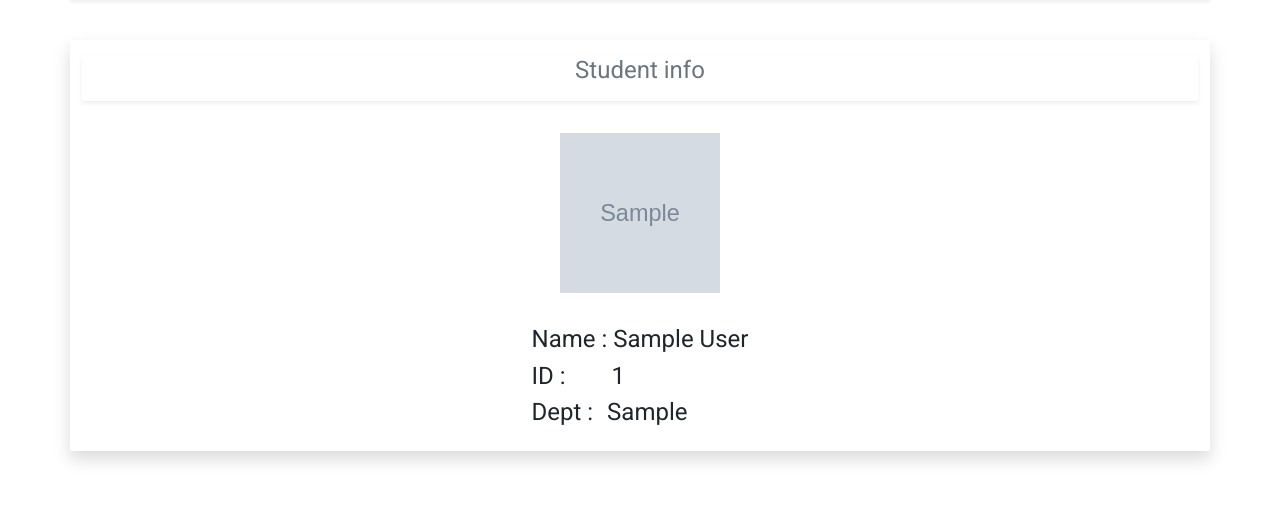
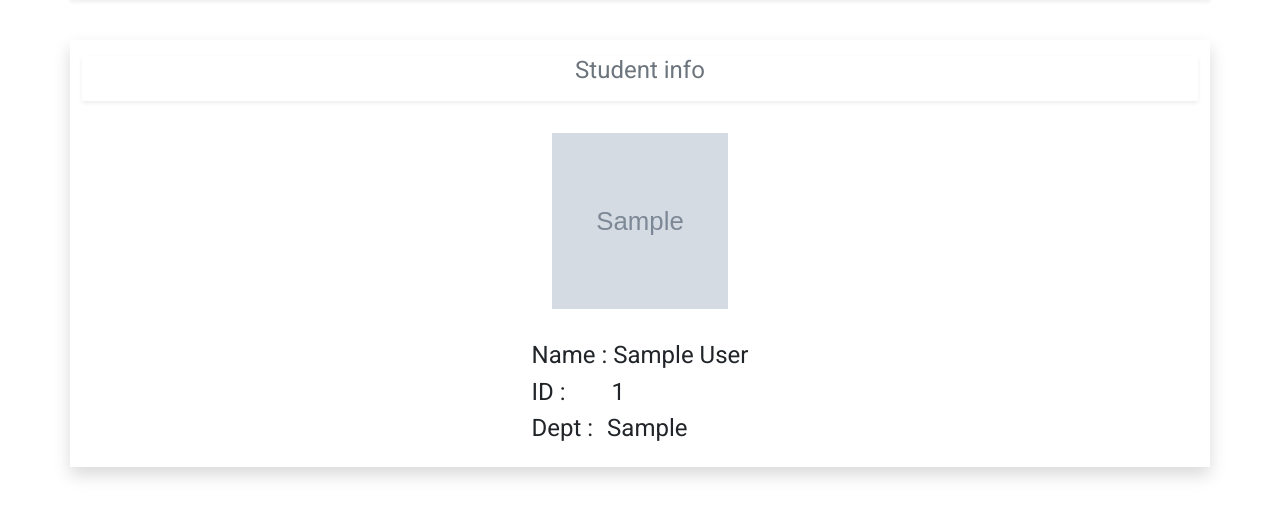
Before and after one commit to adityaharsh2001/Lms, a Django app: template main/templates/main/profile.html in a window 1280 px wide. Shown: the part 152-670 px from the top of the page. Run offline with Django 4.2, Linux system fonts and the light colour scheme; the template is opened without the code that fills it: values that come from a table or form of the project are taken from there, others are empty; tables that the repository leaves empty hold one stand-in row (values such as "Sample post"); grey boxes marked "Sample" are stand-in pictures; some libraries are stand-ins or nearby versions.

Commit message:
image profile size changes

```diff
--- a/main/templates/main/profile.html
+++ b/main/templates/main/profile.html
@@ -31,7 +31,7 @@
    </div>
    <div class="d-flex flex-column align-items-center">
       <div class="my-3">
-         <img src="/media/{{student.photo}}" alt="image" style="height: 10rem ; width:10rem">
+         <img src="/media/{{student.photo}}" alt="image" style="height: 11rem ; width:11rem">
       </div>
       <div class="my-3">
          <h4>Name : {{student.name}}</h4>
```
